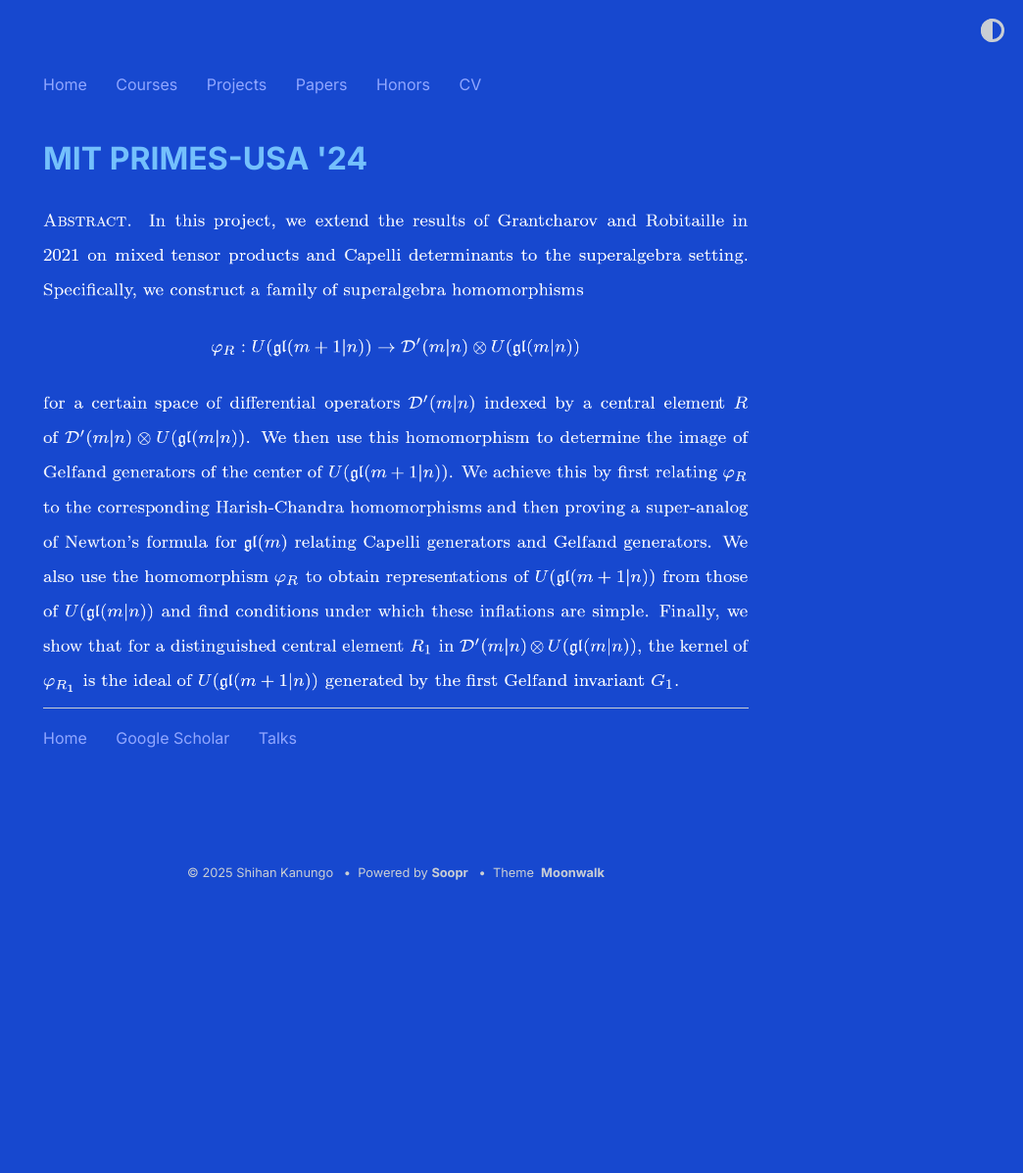
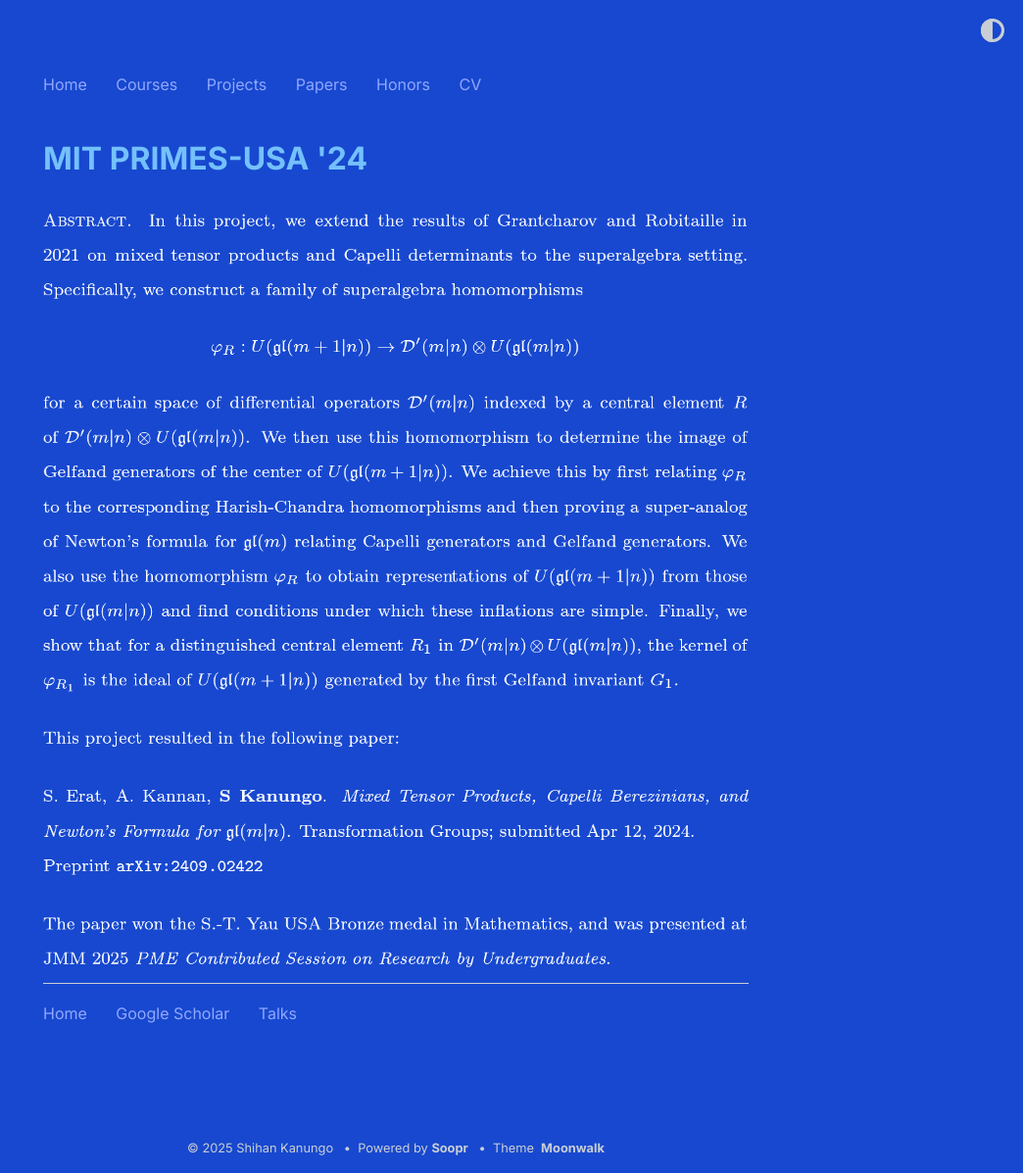
Before and after one commit to shihankanungo/shihankanungo.github.io, a Jekyll site: the page built from primes-24-1.md, in a window 1280 px wide. Shown: the whole page at 98% size, without its empty margins (236-1280 px from the left). Built offline with Jekyll 4.4.1, drawn with Linux system fonts in a browser that asks for light colours; before the commit the page ends 916 px from its top, so only the background shows below that.

Commit message:
Update primes-24-1.md

```diff
--- a/primes-24-1.md
+++ b/primes-24-1.md
@@ -3,4 +3,4 @@ layout: post
 title: MIT PRIMES-USA '24
 ---
 <br>
-![abstract](primes-24-1-wh.png)
+![abstract](primes-24-1-white.png)
```
